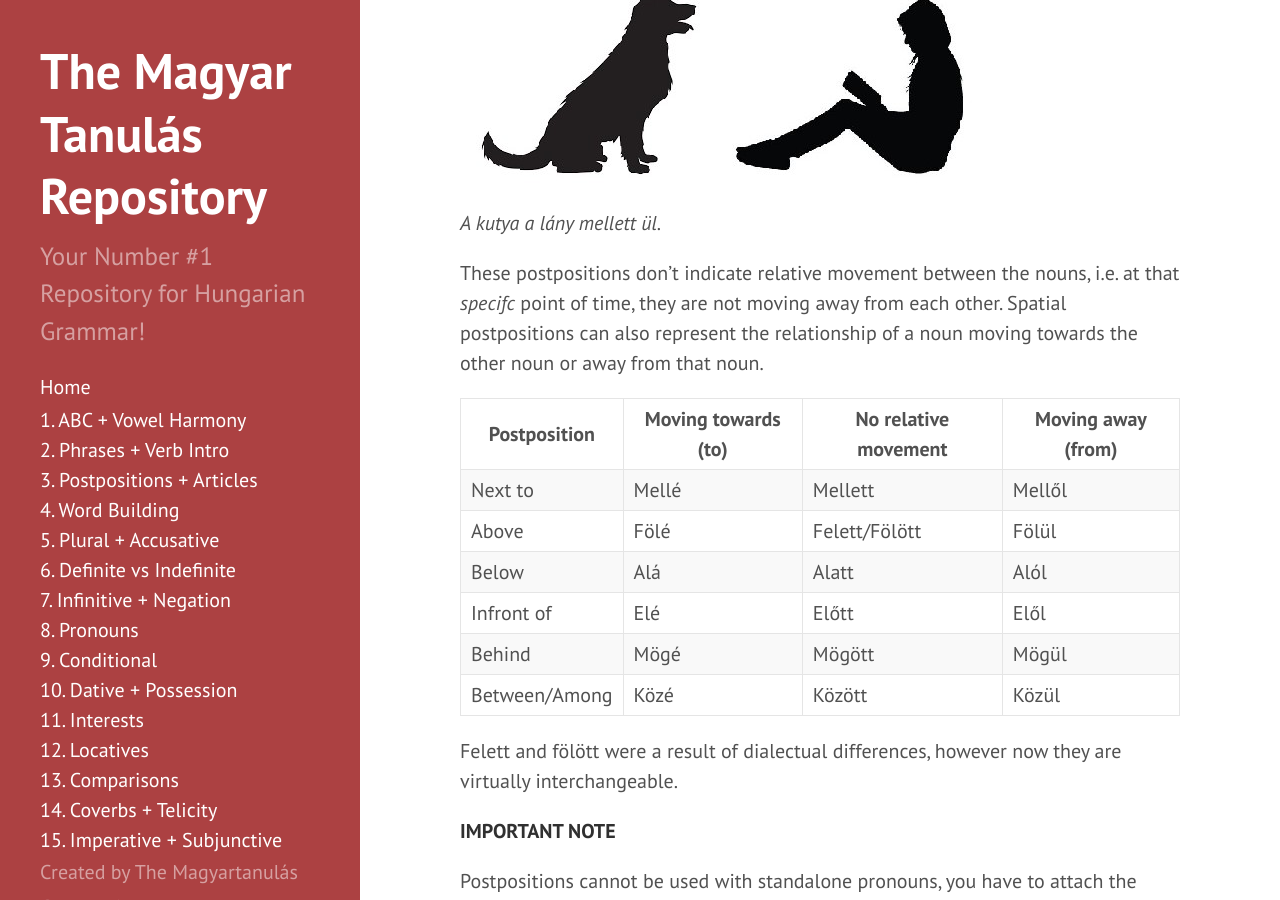
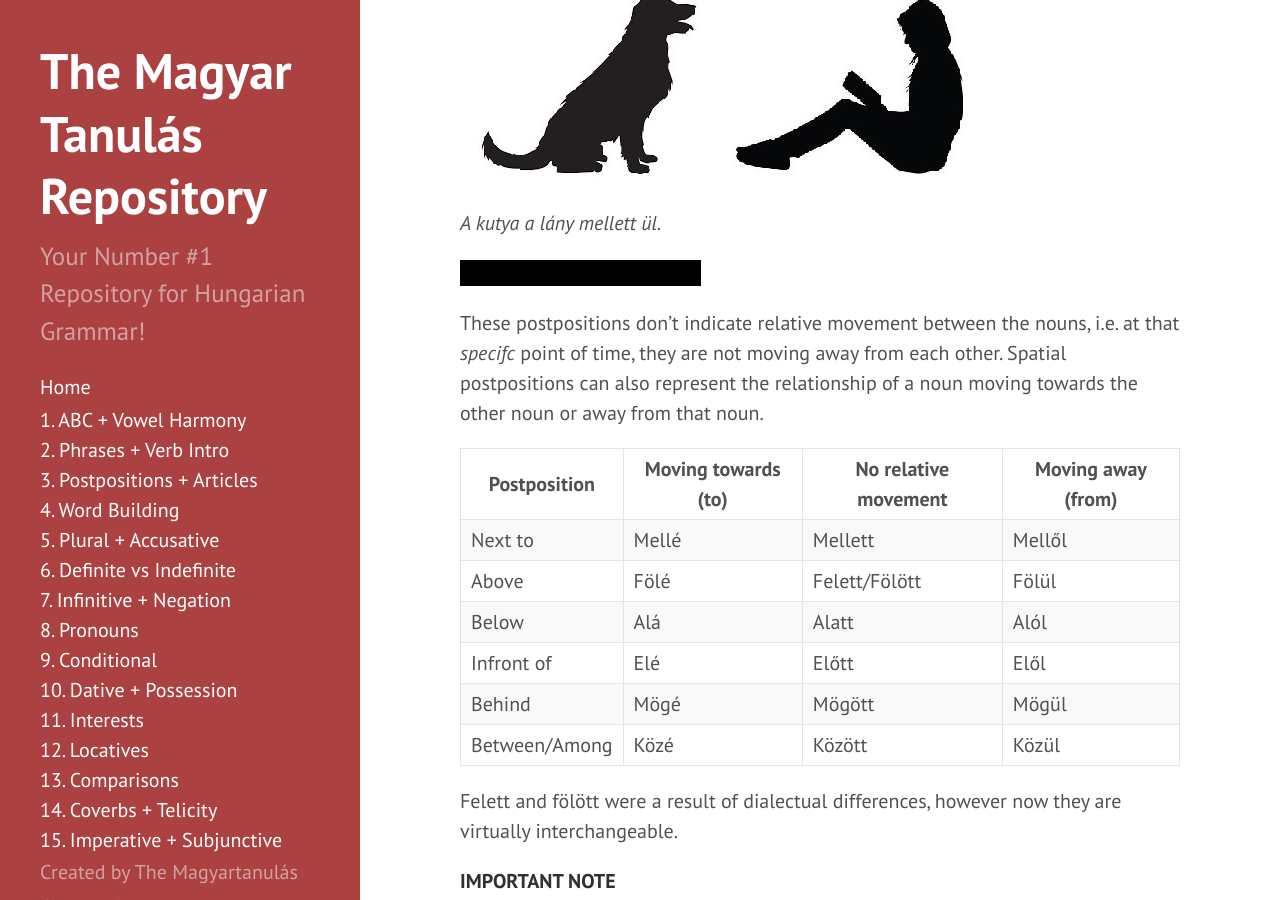
Before and after one commit to Magyartanulas/magyartanulas.github.io, a Jekyll site: the page built from postpositions_articles.md, in a window 1280 px wide and 900 px high, scrolled down 1255 px. Built offline with Jekyll 4.4.1, drawn with Linux system fonts in a browser that asks for light colours; Markdown is read by kramdown in place of the engine named in the settings.

Commit message:
Update postpositions_articles.md

```diff
--- a/postpositions_articles.md
+++ b/postpositions_articles.md
@@ -41,6 +41,8 @@
 
 *A kutya a lány mellett ül.*
 
+<span class="spoiler">The dog sits next to the girl.</span>
+
 These postpositions don't indicate relative movement between the nouns, i.e. at that *specifc* point of time, they are not moving away from each other. Spatial postpositions can also represent the relationship of a noun moving towards the other noun or away from that noun.
 
 | Postposition  | Moving towards (to) | No relative movement | Moving away (from) |
```
